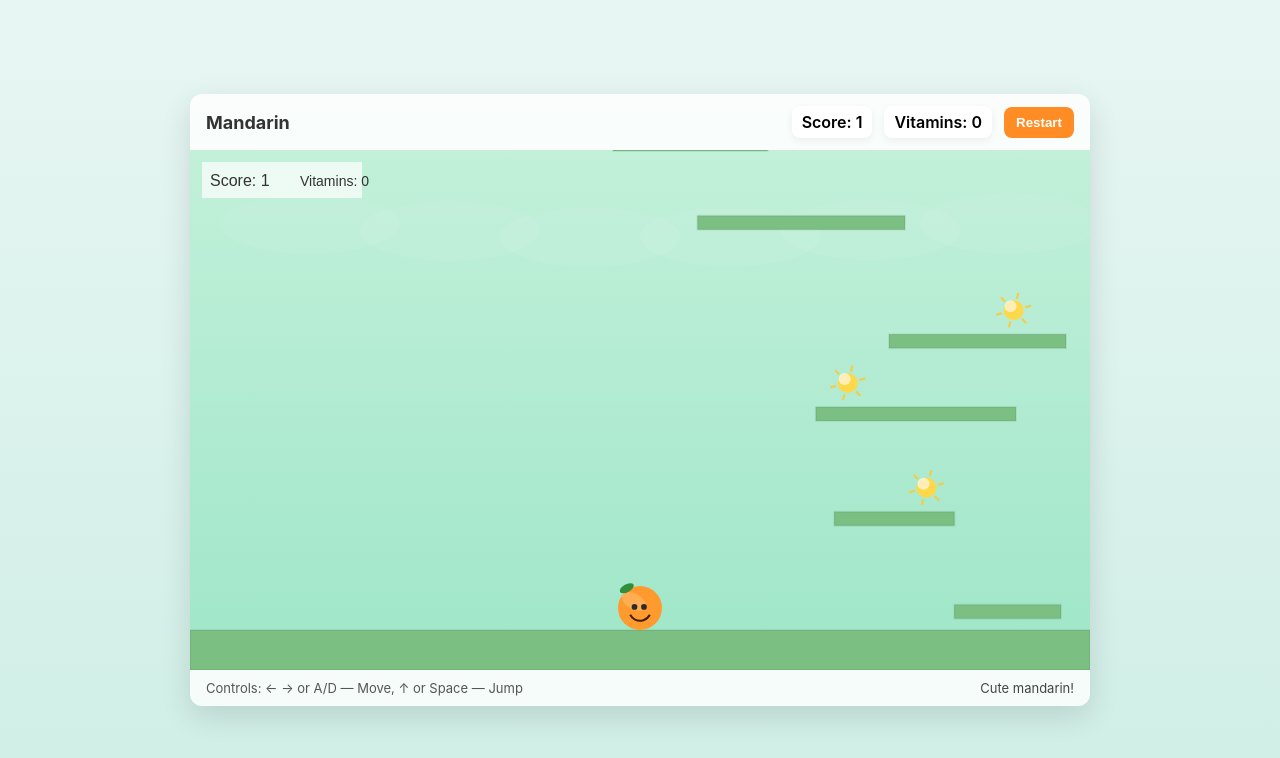
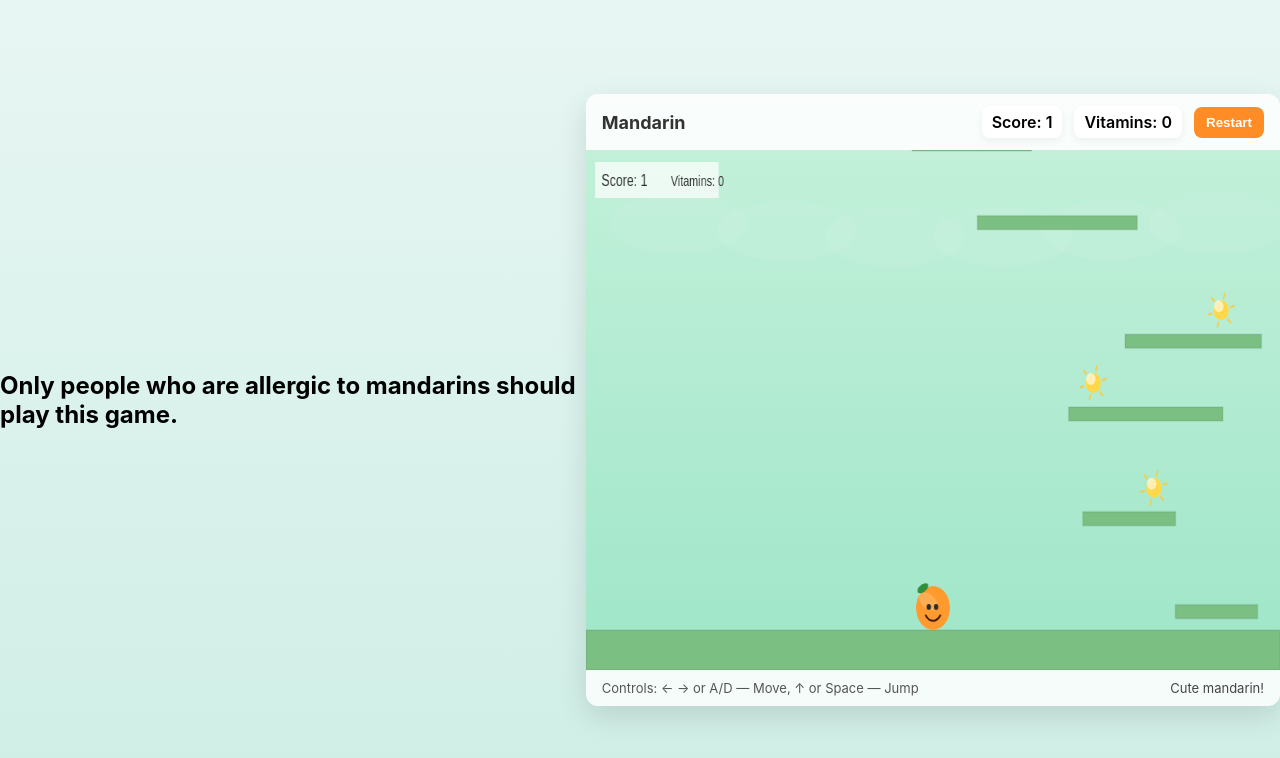
Before and after one commit to aysumaharramovaa/mandaringame, a plain HTML site: page index.html in a window 1280 px wide. Drawn offline with Linux system fonts and the light colour scheme.

Commit message:
allergic-to-mandarins

```diff
--- a/index.html
+++ b/index.html
@@ -8,6 +8,7 @@
     <link rel="shortcut icon" href="logo.webp" type="image/x-icon">
 </head>
 <body>
+    <h2> Only people who are allergic to mandarins should play this game. </h2>
       <div class="game-wrap">
     <header>
       <h1>Mandarin</h1>
```
